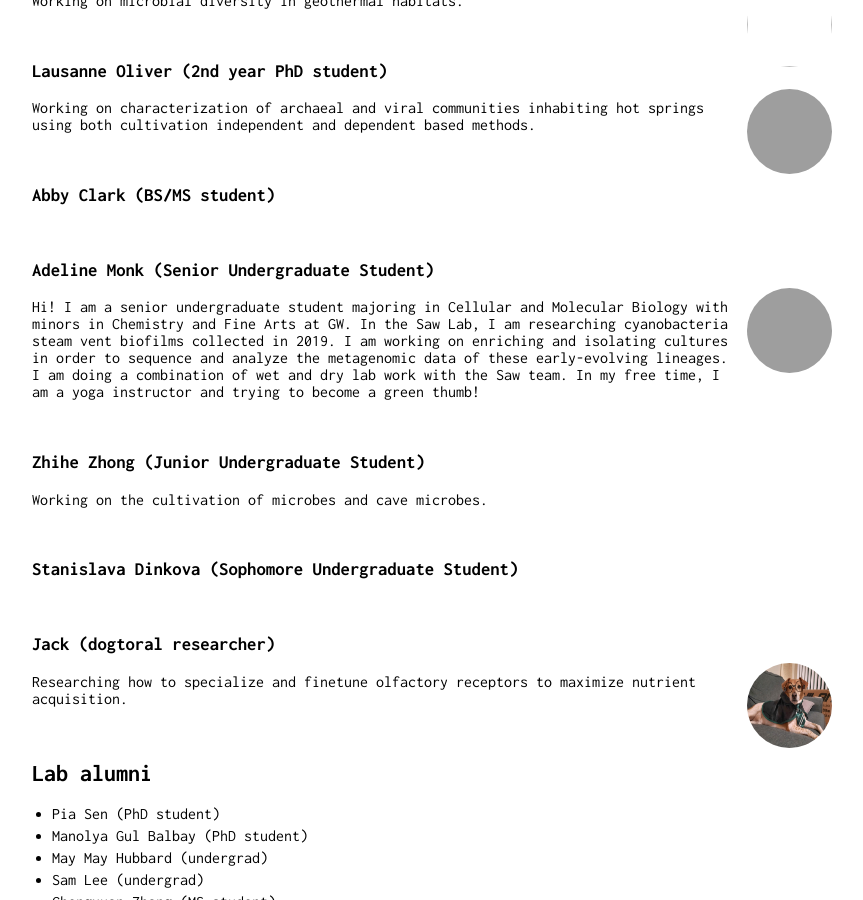
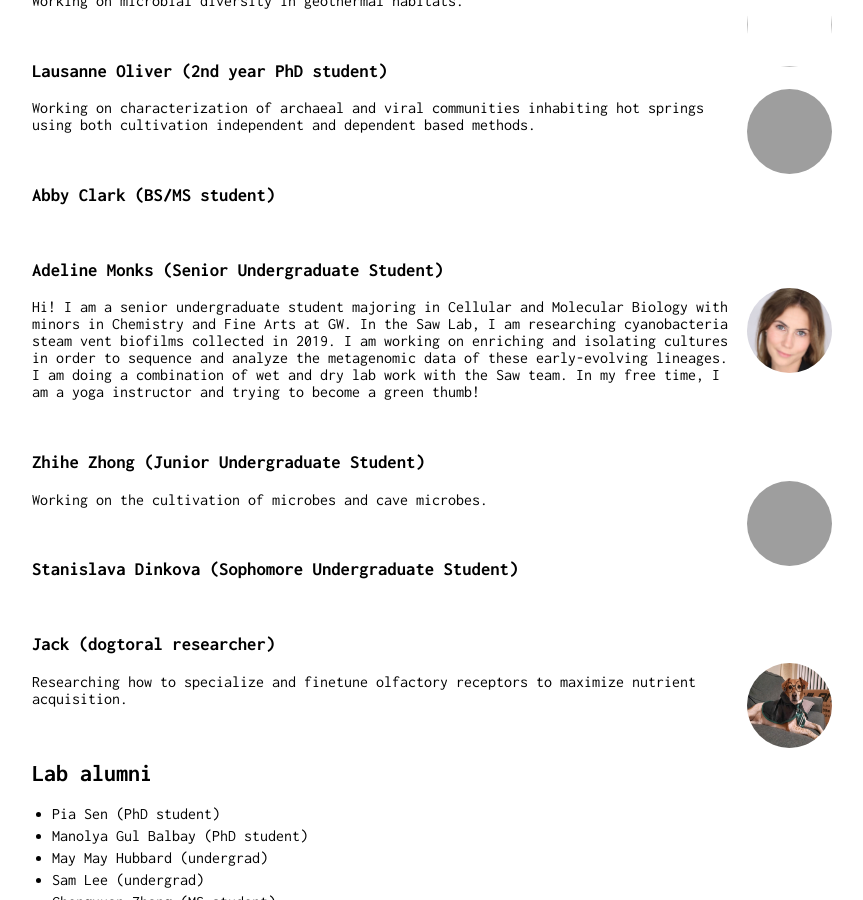
Before and after one commit to jimmysaw/jimmysaw.github.io, a Jekyll site: the page built from people.md, in a window 1280 px wide and 900 px high, scrolled down 425 px, cut to the strip 0-900 px from the top of the window. Shown: the whole strip, without its empty margins (208-1071 px from the left). Built offline with Jekyll 4.4.1, drawn with Linux system fonts in a browser that asks for light colours; our own code applies the rules of GitHub Pages for plain Markdown files; grey boxes are pictures that could not be loaded.

Commit message:
added pictures

```diff
--- a/people.md
+++ b/people.md
@@ -37,7 +37,7 @@ Working on characterization of archaeal and viral communities inhabiting hot spr
 &nbsp;
 &nbsp;
 
-### Adeline Monk (Senior Undergraduate Student)
+### Adeline Monks (Senior Undergraduate Student)
 
 <img class="profile-picture" src="images/amonk.jpg">
 
@@ -47,6 +47,8 @@ Hi! I am a senior undergraduate student majoring in Cellular and Molecular Biolo
 &nbsp;
 
 ### Zhihe Zhong (Junior Undergraduate Student)
+
+<img class="profile-picture" src="images/zhihe.jpg">
 
 Working on the cultivation of microbes and cave microbes.
 
```
Also changed, not shown: images/amonk.jpg (added), images/llo3.jpg (added), 2 other files.
